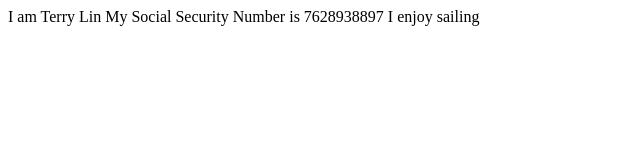
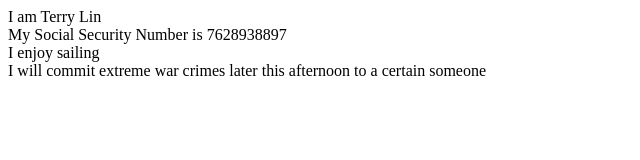
Before and after one commit to retrovisit123/CollabAssignment, a plain HTML site: page Terry.html in a window 1280 px wide. Shown: the whole page, without its empty margins (0-640 px from the left). Drawn offline with Linux system fonts and the light colour scheme.

Commit message:
changes to Terry.html

```diff
--- a/Terry.html
+++ b/Terry.html
@@ -7,7 +7,11 @@
 </head>
 <body>
     I am Terry Lin
+    <br>
     My Social Security Number is 7628938897
+    <br>
     I enjoy sailing
+    <br>
+    I will commit extreme war crimes later this afternoon to a certain someone
 </body>
 </html>
```
